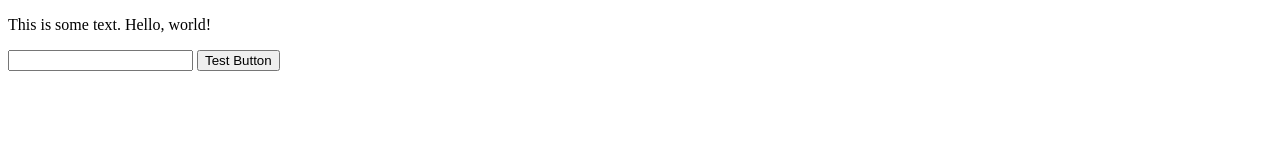
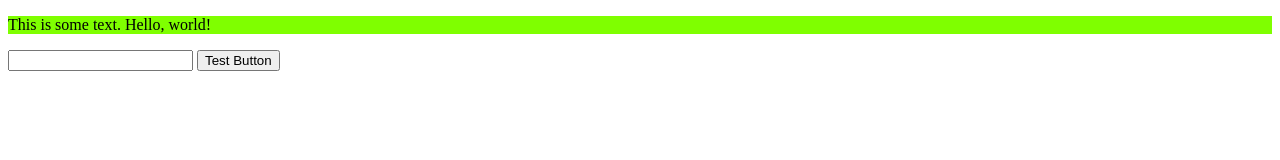
Before and after one commit to JamesonG-UAlberta/UAlberta-WCBWebDev_EXSM3936_Demo, a plain HTML site: page src/index.html in a window 1280 px wide. Drawn offline with Linux system fonts and the light colour scheme.

Commit message:
Creating and cancelling intervals;

```diff
--- a/src/css/styles.css
+++ b/src/css/styles.css
@@ -1,3 +1,3 @@
 .alert {
-    background-color: red;
+    background-color: chartreuse;
 }
--- a/src/js/scripts.js
+++ b/src/js/scripts.js
@@ -8,6 +8,22 @@ paragraph.innerText = input.value;
 
 let button = document.querySelector("#button");
 
+let flashing = setInterval(function() {
+    if(paragraph.classList.contains("alert"))
+    {
+        paragraph.classList.remove("alert");
+    }
+    else
+    {
+        paragraph.classList.add("alert");
+    }
+}, 1000);
+button.addEventListener("click", function() {
+    clearInterval(flashing);
+});
+
+
+/*
 button.addEventListener("click", function() {
     console.log("Test!");
     if(paragraph.classList.contains("alert"))
@@ -19,3 +35,4 @@ button.addEventListener("click", function() {
         paragraph.classList.add("alert");
     }
 });
+*/
```
